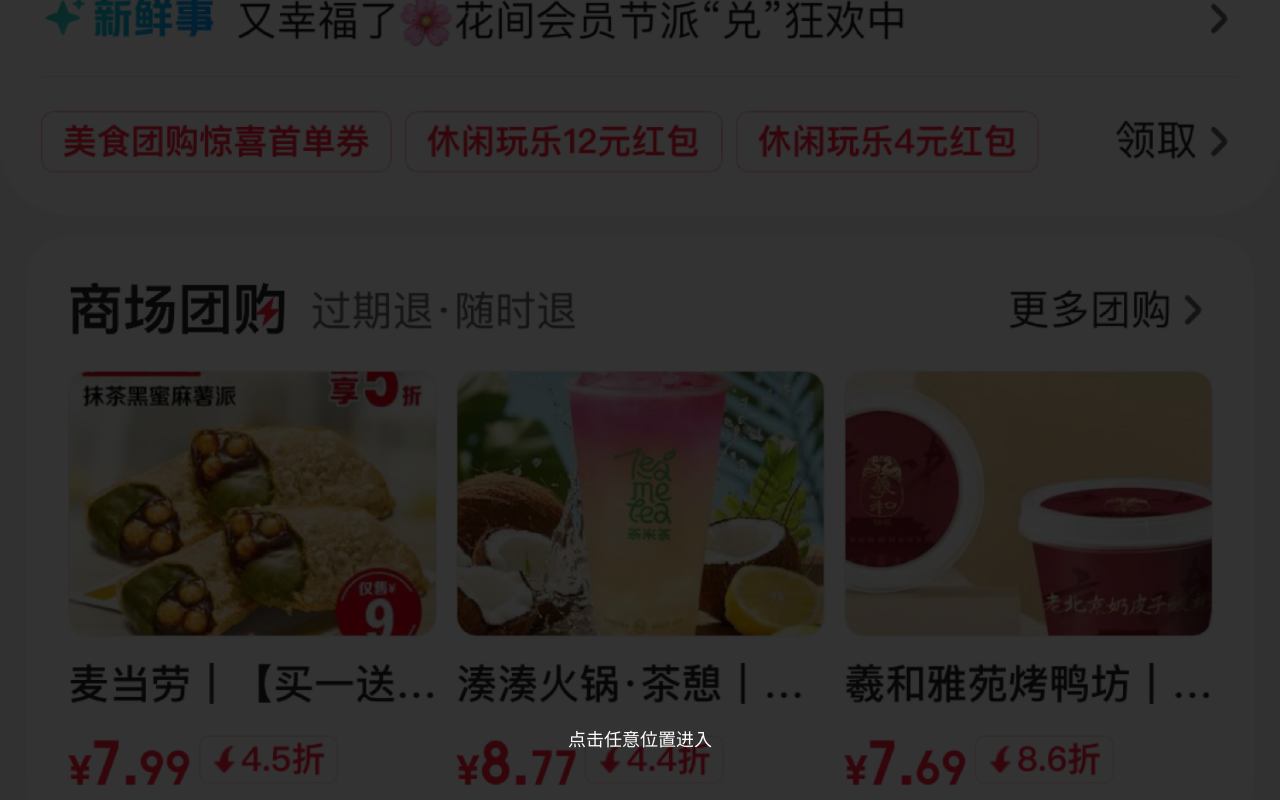
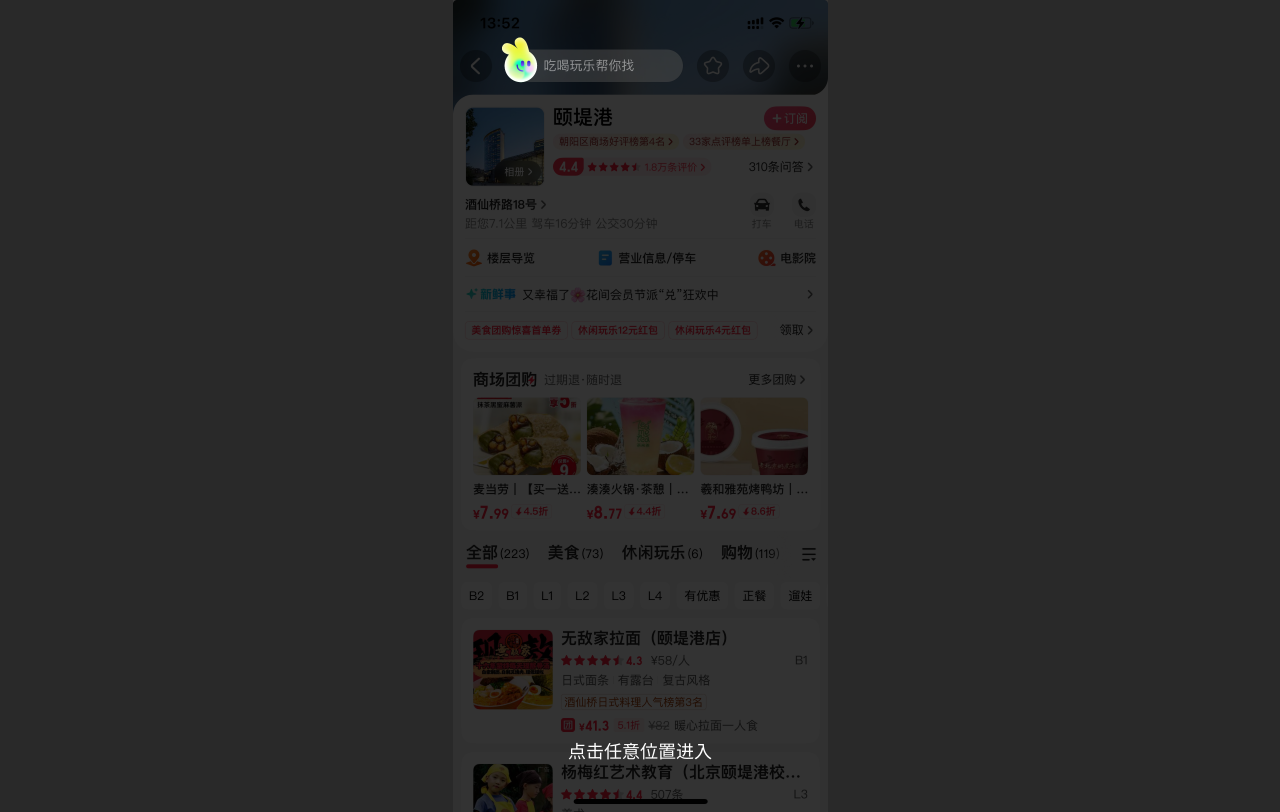
Before and after one commit to chenqiyuan7/Mall-Search0519, a React (Vite) app: page / in a window 1280 px wide. Built offline with nearby package versions, Linux system fonts and the light colour scheme.

Commit message:
修改EntryPage布局，设置固定宽高与Index页面一致

```diff
--- a/src/pages/EntryPage.jsx
+++ b/src/pages/EntryPage.jsx
@@ -8,19 +8,22 @@
   };
 
   return (
+    <div className="min-h-screen bg-[#292929] flex justify-center items-start">
+      {/* 固定宽度内容容器 */}
+      <div className="w-[375px] h-[812px] relative bg-[#F5F5F5] overflow-hidden">
+        {/* 背景图层 - 铺满整个容器 */}
         <div
-      className="w-full h-screen flex items-center justify-center cursor-pointer"
+          className="absolute top-0 left-0 w-full h-full bg-cover bg-center bg-no-repeat"
           style={{
-        backgroundImage: 'url(./AI入口P图.png)',
-        backgroundSize: 'cover',
-        backgroundPosition: 'center',
-        backgroundRepeat: 'no-repeat'
+            backgroundImage: 'url(./AI入口P图.png)'
           }}
           onClick={handleClick}
         >
           {/* 这里可以添加任何额外的提示或动画 */}
-      <div className="absolute bottom-10 text-center text-white animate-bounce">
+          <div className="absolute bottom-10 inset-x-0 text-center text-white animate-bounce">
             <p className="text-lg font-medium">点击任意位置进入</p>
+          </div>
+        </div>
       </div>
     </div>
   );
```
Lines whose indentation alone changed are shown as unchanged.
